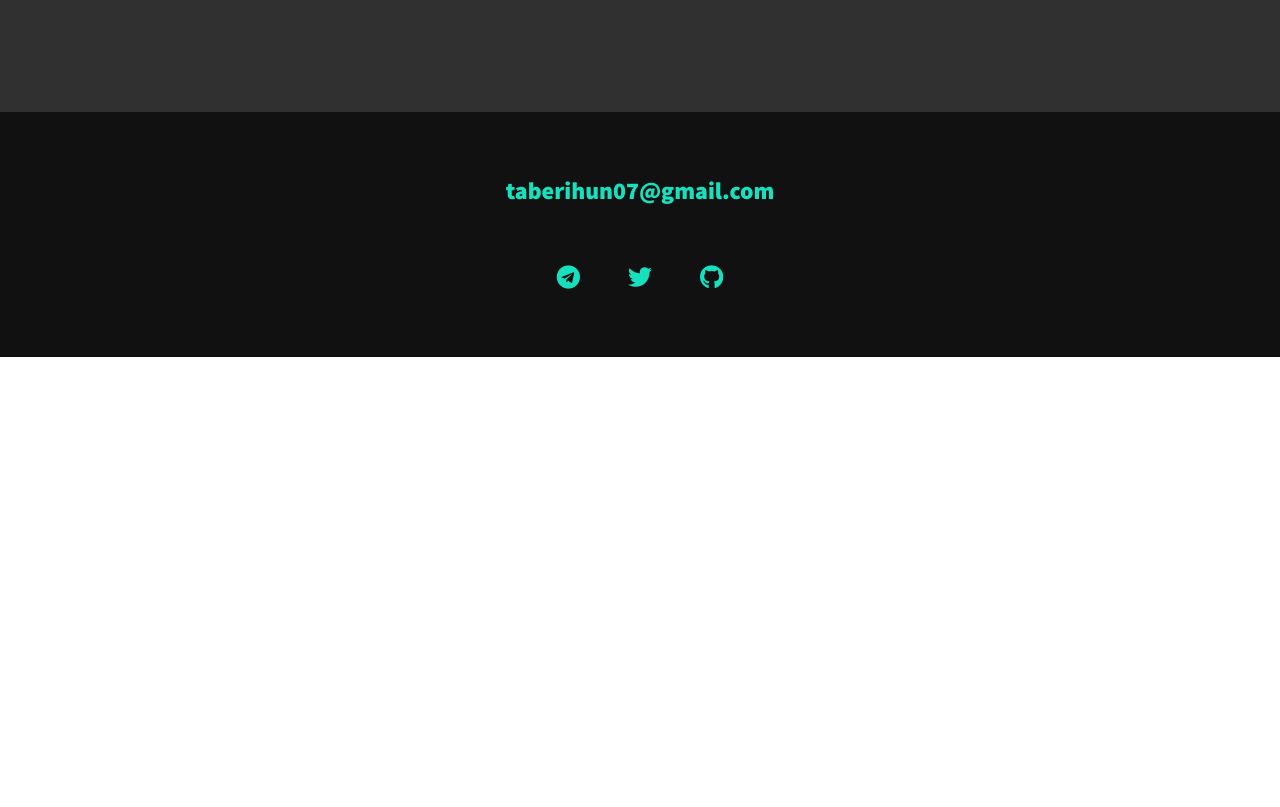
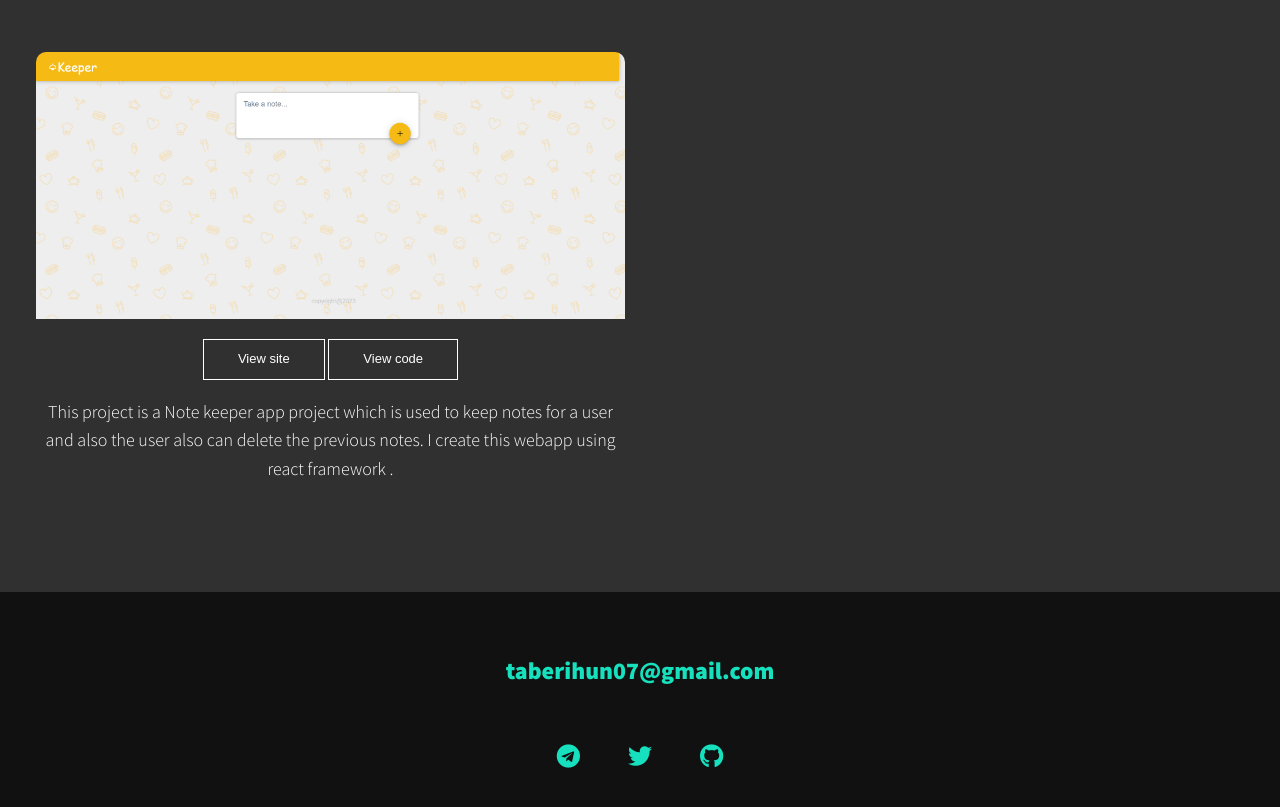
Before and after one commit to Berihun101/Portfolio-updated, a plain HTML site: page index.html in a window 1280 px wide. Shown: the part 6572-7379 px from the top of the page. Before the commit the page ends 6929 px from the top, so only its background shows below. Drawn offline with nearby package versions, Linux system fonts and the light colour scheme.

Commit message:
add project item 9

```diff
--- a/index.html
+++ b/index.html
@@ -260,6 +260,19 @@ To create the page, I used HTML and CSS to structure and style the content, and
 Overall, this project was a great opportunity for me to showcase my front-end development skills, and to apply my knowledge of HTML, CSS, and JavaScript to create a functional and visually appealing landing page. I am proud of the final result and look forward to taking on more challenges like this in the future.</p>
                    </div>
                 <!-- Portfolio item 09 -->
+                 <div class="">
+                     <div class="">
+                       <a href="https://note-keeper-webapp-using-react.vercel.app/" class="portfolio__item">
+                      <img src="images/keeperapp.png" alt="" class="portfolio__img">
+                       </a>
+                     </div>
+
+                     <div class="view-site-btn">
+                       <a href="https://berihun101.github.io/front-end-challenge13/"><button type="button" name="button">View site</button></a>
+                       <a href="https://github.com/Berihun101/front-end-challenge13">  <button type="button" name="button">View code</button></a>
+                     </div>
+                     <p>This project is a Note keeper app project which is used to keep notes for a user and also the user also can delete the previous notes. I create this webapp using react framework .</p>
+                   </div>
             </div>
         </section>
 
```
